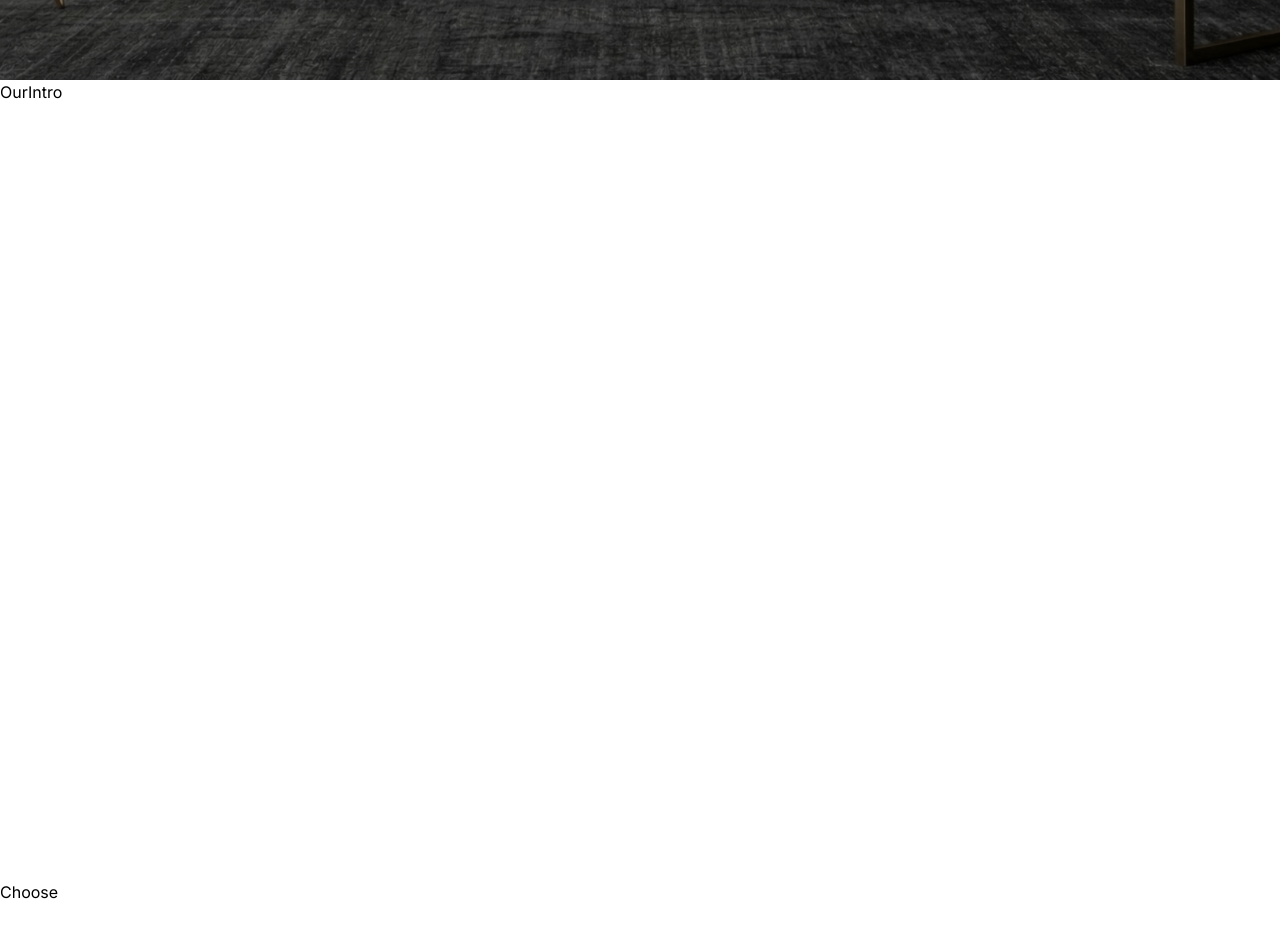
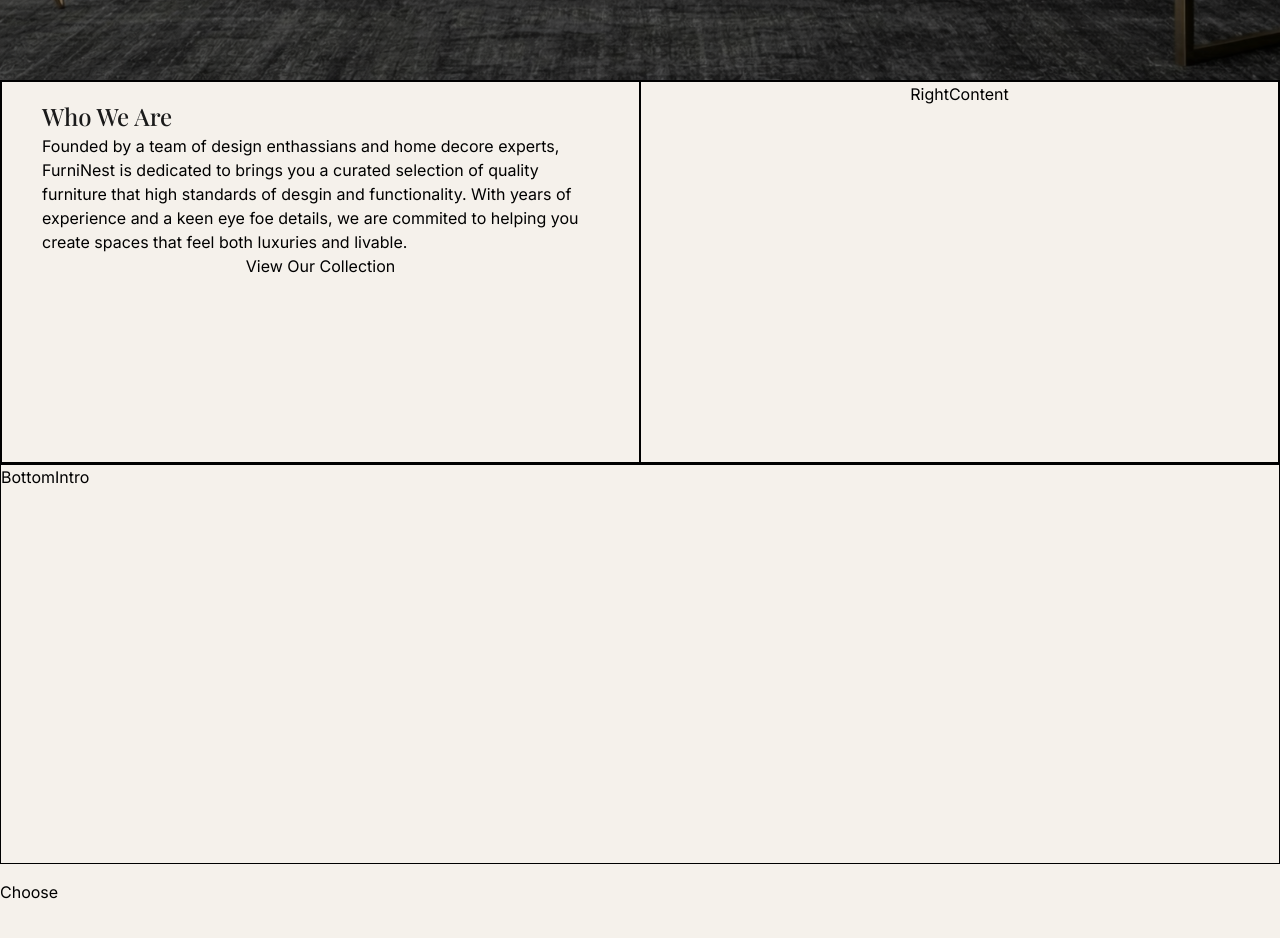
Before and after one commit to DragnelProjects/Furniture-website, a React (Vite) app: page /about in a window 1280 px wide. Shown: the part 720-1658 px from the top of the page. Built offline with nearby package versions, Linux system fonts and the light colour scheme; a web font is replaced by a local one.

Commit message:
working on section one of about us page

```diff
--- a/src/about/About.jsx
+++ b/src/about/About.jsx
@@ -7,7 +7,7 @@ import OurTeam from './our-team/OurTeam'
 
 function About() {
   return (
-    <div>
+    <div className='h-full w-full flex flex-col bg-[#f5f1eb] scroll-smooth '>
       <Section1/>
       <OurIntro/>
       <Choose/>
--- a/src/about/our-intro/BottomIntro.jsx
+++ b/src/about/our-intro/BottomIntro.jsx
@@ -2,7 +2,7 @@ import React from 'react'
 
 function BottomIntro() {
   return (
-    <div>BottomIntro</div>
+    <div  className='min-h-[50vh] border'>BottomIntro</div>
   )
 }
 
--- a/src/about/our-intro/LeftContent.jsx
+++ b/src/about/our-intro/LeftContent.jsx
@@ -2,7 +2,11 @@ import React from 'react'
 
 function LeftContent() {
   return (
-    <div>LeftContent</div>
+    <div className=' w-[50%] flex_col  border py-4 px-10 '>
+        <h2 className='title_text'>Who we are</h2>
+        <p>Founded by a team of design enthassians and home decore experts, FurniNest is dedicated to brings you a curated selection of quality furniture that high standards of desgin and functionality. With years of experience and a keen eye foe details, we are commited to helping you create spaces that feel both luxuries and livable.</p>
+        <button>View Our Collection</button>
+    </div>
   )
 }
 
--- a/src/about/our-intro/OurIntro.jsx
+++ b/src/about/our-intro/OurIntro.jsx
@@ -1,8 +1,13 @@
 import React from 'react'
+import TopIntro from './TopIntro'
+import BottomIntro from './BottomIntro'
 
 function OurIntro() {
   return (
-    <div className='min-h-screen'>OurIntro</div>
+    <div className='min-h-screen flex_col '>
+      <TopIntro/>
+      <BottomIntro/>
+    </div>
   )
 }
 
--- a/src/about/our-intro/RightContent.jsx
+++ b/src/about/our-intro/RightContent.jsx
@@ -2,7 +2,7 @@ import React from 'react'
 
 function RightContent() {
   return (
-    <div>RightContent</div>
+    <div className=' w-[50%] flex_col items-center border '>RightContent</div>
   )
 }
 
--- a/src/about/our-intro/TopIntro.jsx
+++ b/src/about/our-intro/TopIntro.jsx
@@ -1,8 +1,13 @@
 import React from 'react'
+import LeftContent from './LeftContent'
+import RightContent from './RightContent'
 
 function TopIntro() {
   return (
-    <div>TopIntro</div>
+    <div className='h-[30vw] flex border'>
+        <LeftContent/>
+        <RightContent/>
+    </div>
   )
 }
 
```
